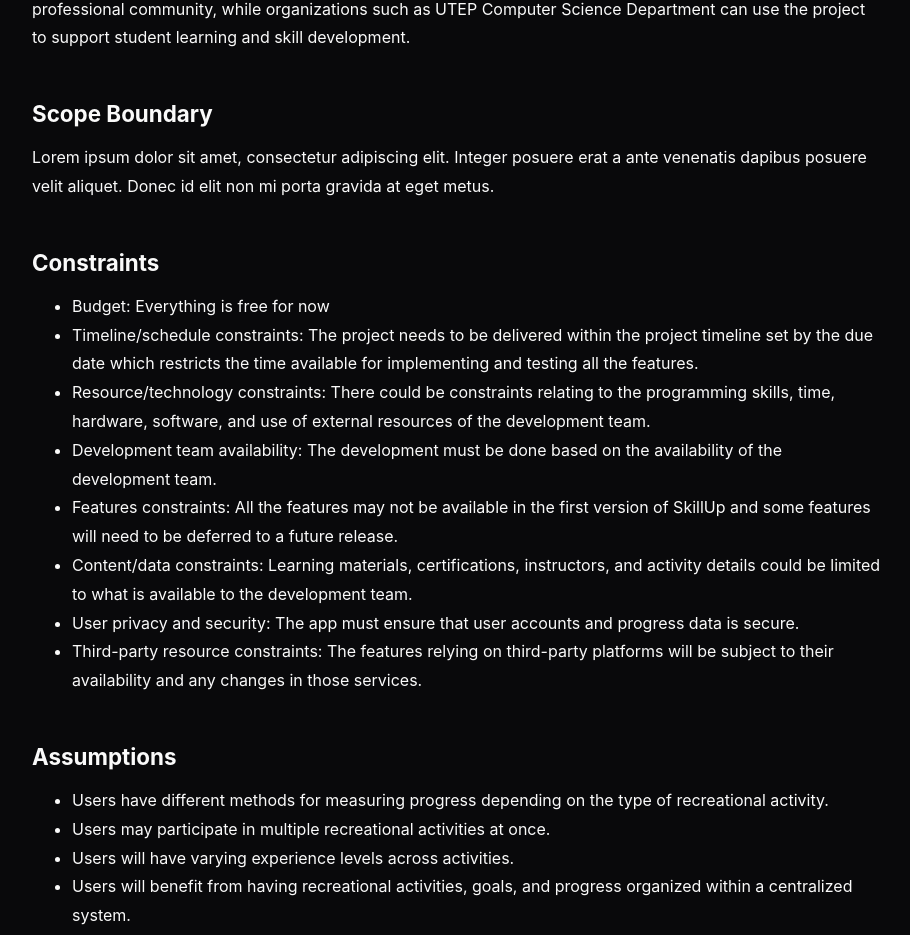
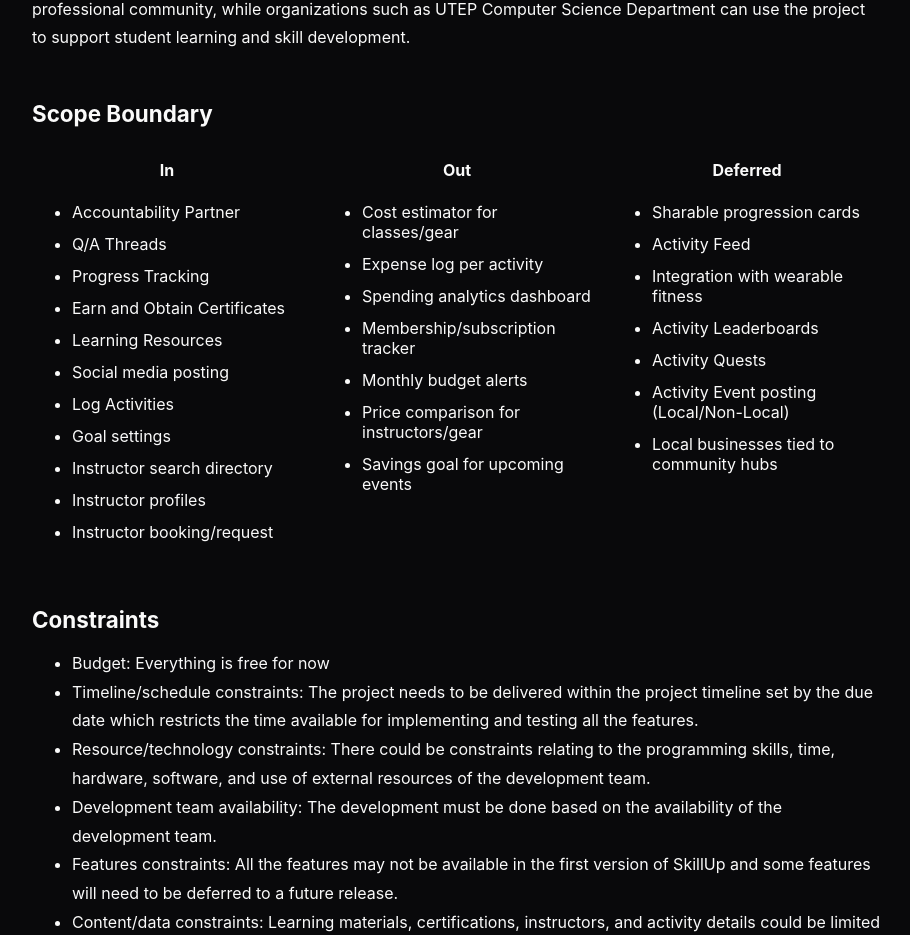
Before and after one commit to JuanReyna1/skill_tracker, a React app in the folder frontend/: page /sprint-1 in a window 1280 px wide. Shown: the part 2492-3427 px from the top of the page, without its empty margins (90-1000 px from the left). Built offline with nearby package versions, Linux system fonts and the light colour scheme; the HTML template or start-up script is replaced by a standard one.

Commit message:
Added Scope Boundary

```diff
--- a/frontend/src/index.css
+++ b/frontend/src/index.css
@@ -590,3 +590,18 @@ body {
 [data-theme="dark"] .sprint-section + .sprint-section {
   border-top-color: var(--surface);
 }
+
+.scope_cols {
+  display: grid;
+  grid-template-columns: repeat(3, 1fr);
+  gap: 20px;
+
+}
+
+.scope_cols h4 {
+  text-align: center;
+}
+
+.scope_cols li {
+  margin-bottom: 12px;
+}
--- a/frontend/src/pages/Sprint1.jsx
+++ b/frontend/src/pages/Sprint1.jsx
@@ -142,12 +142,48 @@ function Sprint1() {
 
                     <div className="sprint-topic">
                         <h3>Scope Boundary</h3>
-                        <p>
-                            Lorem ipsum dolor sit amet, consectetur adipiscing
-                            elit. Integer posuere erat a ante venenatis dapibus
-                            posuere velit aliquet. Donec id elit non mi porta
-                            gravida at eget metus.
-                        </p>
+                        <div class="scope_cols">
+                            <div class="col">
+                            <h4>In</h4>
+                            <ul>
+                                <li>Accountability Partner</li>
+                                <li>Q/A Threads</li>
+                                <li>Progress Tracking</li>
+                                <li>Earn and Obtain Certificates</li>
+                                <li>Learning Resources</li>
+                                <li>Social media posting</li>
+                                <li>Log Activities</li>
+                                <li>Goal settings</li>
+                                <li>Instructor search directory</li>
+                                <li>Instructor profiles</li>
+                                <li>Instructor booking/request</li>
+                            </ul>
+                            </div>
+                            <div class="col">
+                            <h4>Out</h4>
+                            <ul>
+                                <li>Cost estimator for classes/gear</li>
+                                <li>Expense log per activity</li>
+                                <li>Spending analytics dashboard</li>
+                                <li>Membership/subscription tracker</li>
+                                <li>Monthly budget alerts</li>
+                                <li>Price comparison for instructors/gear</li>
+                                <li>Savings goal for upcoming events</li>
+                            </ul>
+                            </div>
+                            <div class="col">
+                            <h4>Deferred</h4>
+                            <ul>
+                                <li>Sharable progression cards</li>
+                                <li>Activity Feed</li>
+                                <li>Integration with wearable fitness</li>
+                                <li>Activity Leaderboards</li>
+                                <li>Activity Quests</li>
+                                <li>Activity Event posting (Local/Non-Local)</li>
+                                <li>Local businesses tied to community hubs</li>
+                            </ul>
+                            </div>
+                        </div>
                     </div>
 
                     <div className="sprint-topic">
```
